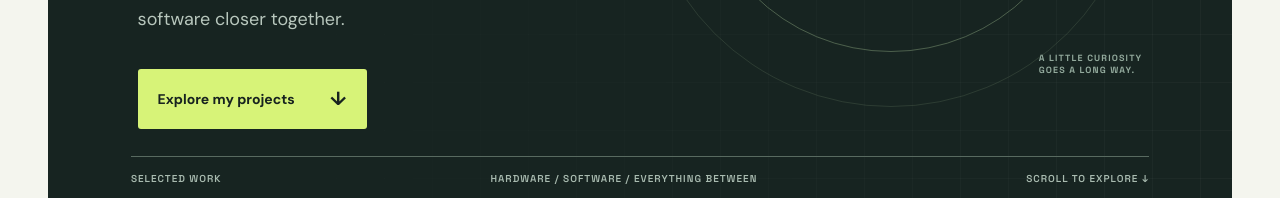
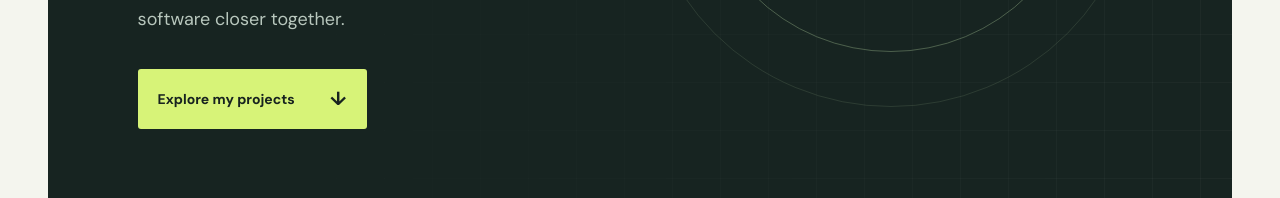
Before and after one commit to Xelef2000/portfolio, a plain HTML site: page index.html in a window 1280 px wide. Shown: the part 602-800 px from the top of the page. Drawn offline with Linux system fonts and the light colour scheme.

Commit message:
Remove decorative title card labels

```diff
--- a/index.html
+++ b/index.html
@@ -16,8 +16,7 @@
   <main id="top">
     <section class="hero wrap" aria-labelledby="hero-title">
       <div class="hero-copy"><p class="eyebrow"><span></span> FELIX NIEDERER · SWITZERLAND</p><h1 id="hero-title">Curious about<br><em>how things work.</em></h1><p class="hero-intro">From silicon to systems, I build and explore technology that brings hardware and open software closer together.</p><a class="button" href="#work">Explore my projects <span aria-hidden="true">↓</span></a></div>
-      <div class="hero-art" aria-hidden="true"><div class="orbit orbit-one"></div><div class="orbit orbit-two"></div><div class="orbit orbit-three"></div><div class="chip"><span class="chip-label">FN / LAB</span><div class="chip-grid"></div><span class="chip-bottom">HARDWARE<br>MEETS SOFTWARE</span></div><span class="art-caption">A LITTLE CURIOSITY<br>GOES A LONG WAY.</span><span class="art-cross">✳</span></div>
-      <div class="hero-footer"><span>SELECTED WORK</span><span>HARDWARE / SOFTWARE / EVERYTHING BETWEEN</span><span>SCROLL TO EXPLORE ↓</span></div>
+      <div class="hero-art" aria-hidden="true"><div class="orbit orbit-one"></div><div class="orbit orbit-two"></div><div class="orbit orbit-three"></div><div class="chip"><span class="chip-label">FN / LAB</span><div class="chip-grid"></div><span class="chip-bottom">HARDWARE<br>MEETS SOFTWARE</span></div><span class="art-cross">✳</span></div>
     </section>
     <section class="work wrap" id="work"><div class="section-heading"><div><p class="eyebrow">A SELECTION OF WHAT I DO</p><h2>Projects, in practice<span>.</span></h2></div><p>A collection of projects driven by a fascination with the layers beneath the surface.</p></div>
       <div class="project-grid">
```
